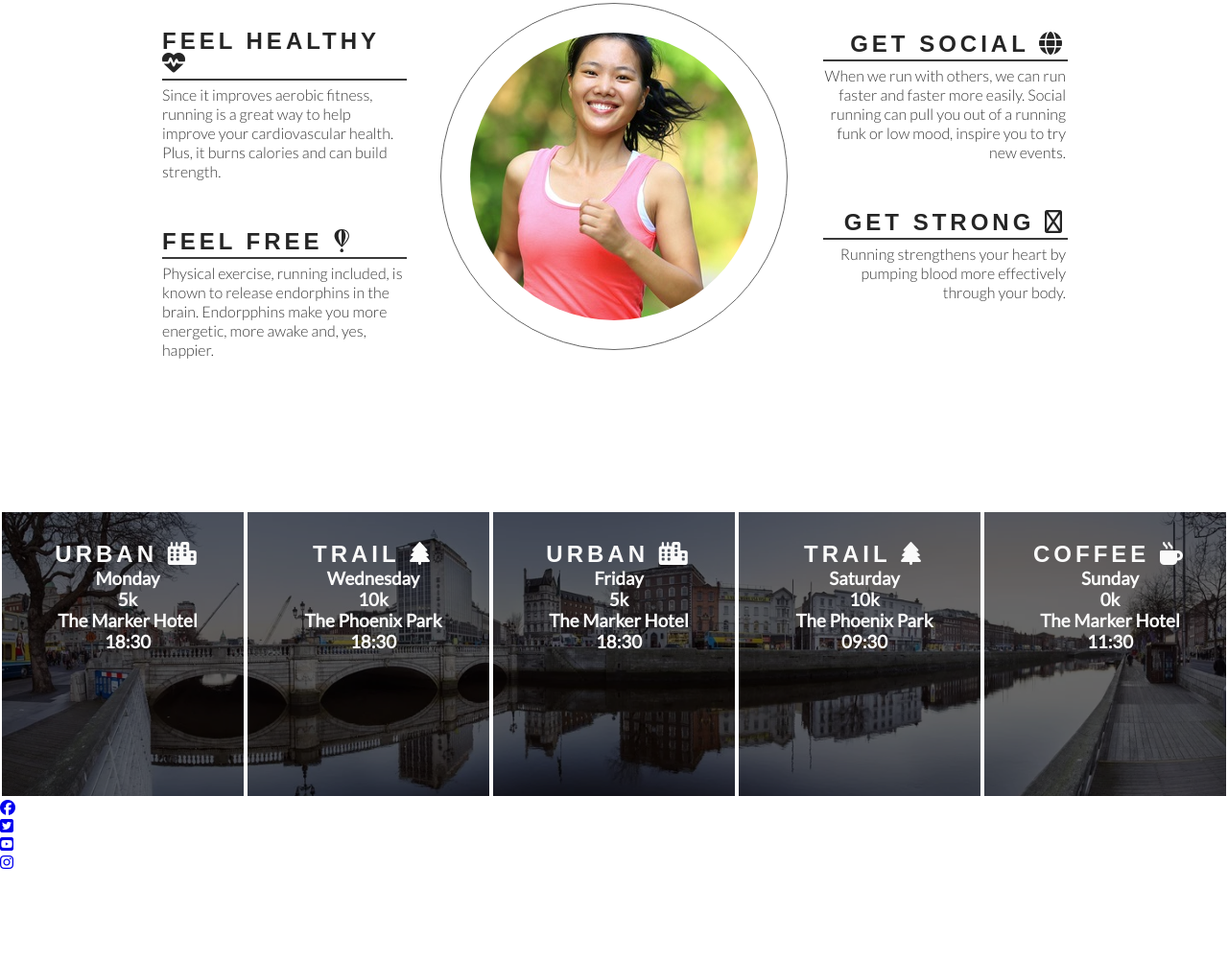
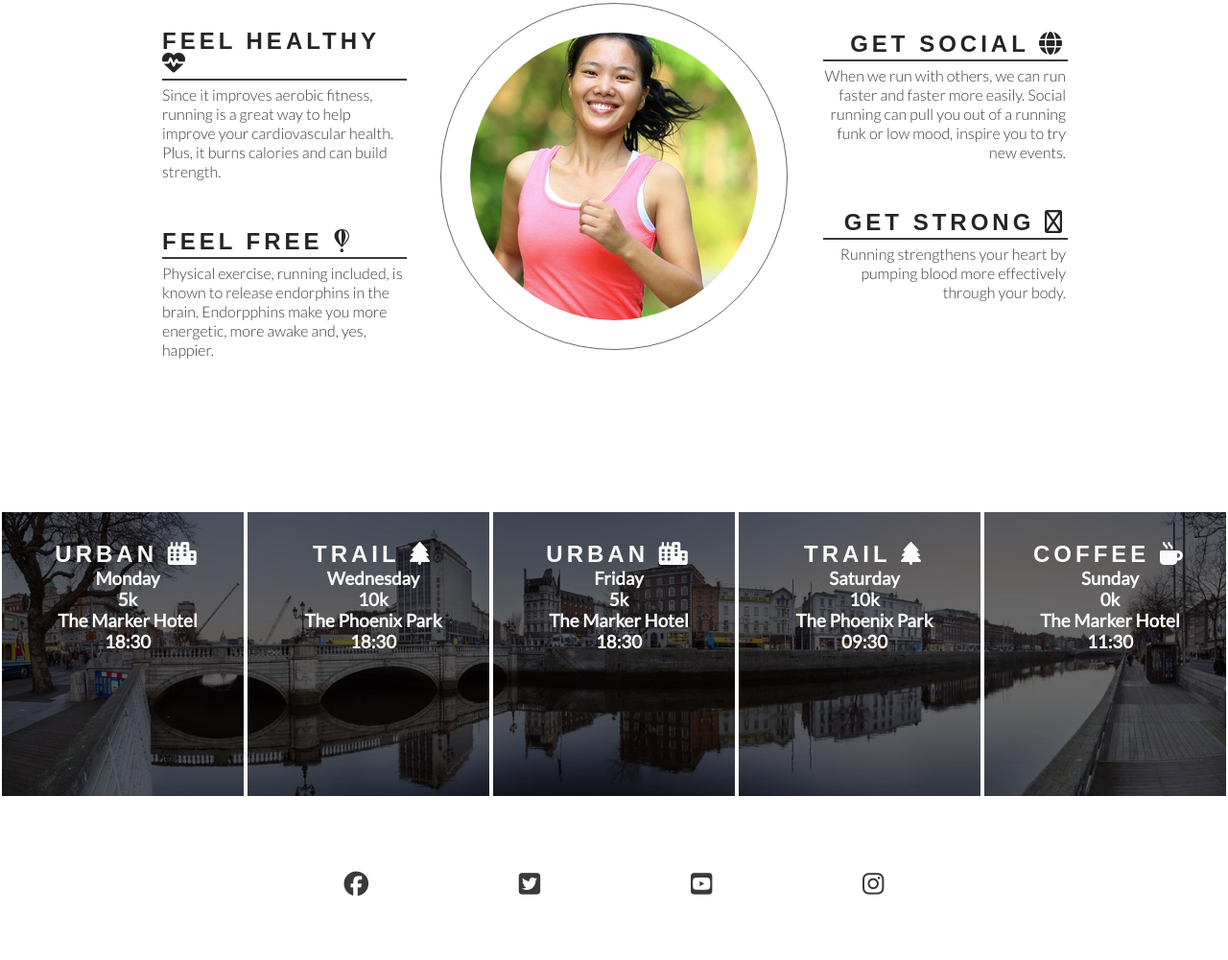
Before and after one commit to Bodeode1/Love-Running, a plain HTML site: page index.html in a window 1280 px wide. Shown: the part 763-1764 px from the top of the page at 96% size. Before the commit the page ends 1671 px from the top, so only its background shows below. Drawn offline with Linux system fonts and the light colour scheme.

Commit message:
Add style to footer social media icons

```diff
--- a/assets/css/styles.css
+++ b/assets/css/styles.css
@@ -206,3 +206,24 @@ margin: 5px 0;
 #times h2 {
     color: #fafafa;
 }
+
+/* Footer */
+
+#footer {
+    height: 150px;
+}
+
+.social-networks {
+    text-align: center;
+}
+
+.social-networks > li {
+    display: inline;
+}
+
+.social-networks i {
+    font-size: 160%;
+    margin: 1%;
+    padding: 5%;
+    color: #3a3a3a;
+}
--- a/index.html
+++ b/index.html
@@ -110,7 +110,7 @@
         </div>
     </section>
     <footer>
-        <ul>
+        <ul class="social-networks">
             <li>
                 <a href="https://facebook.com" target="_blank" rel="noopener"
                 aria-label="Visit our facebook page (opens in a new tab)"><i class="fa-brands fa-facebook"></i></a>
```
